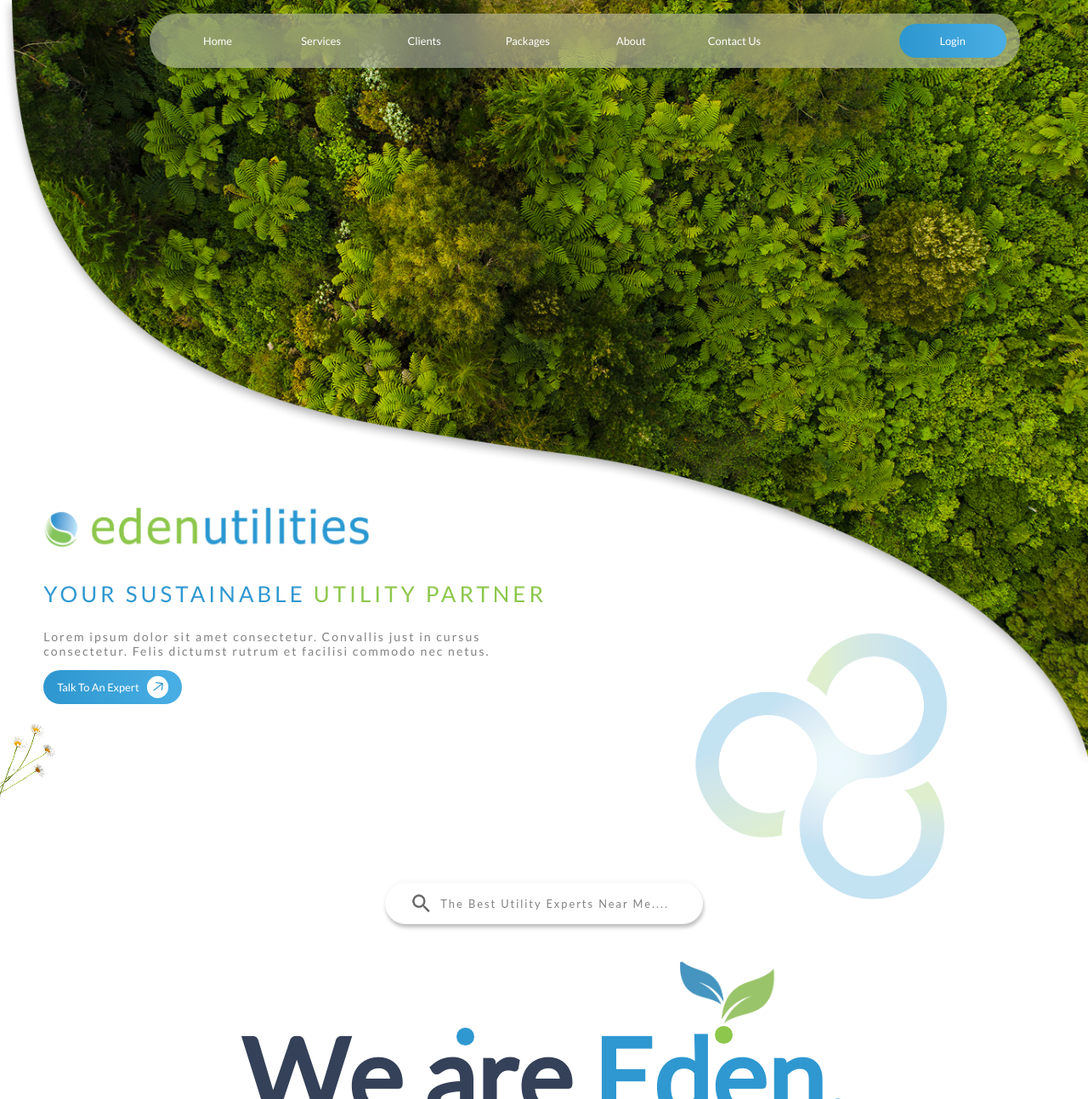
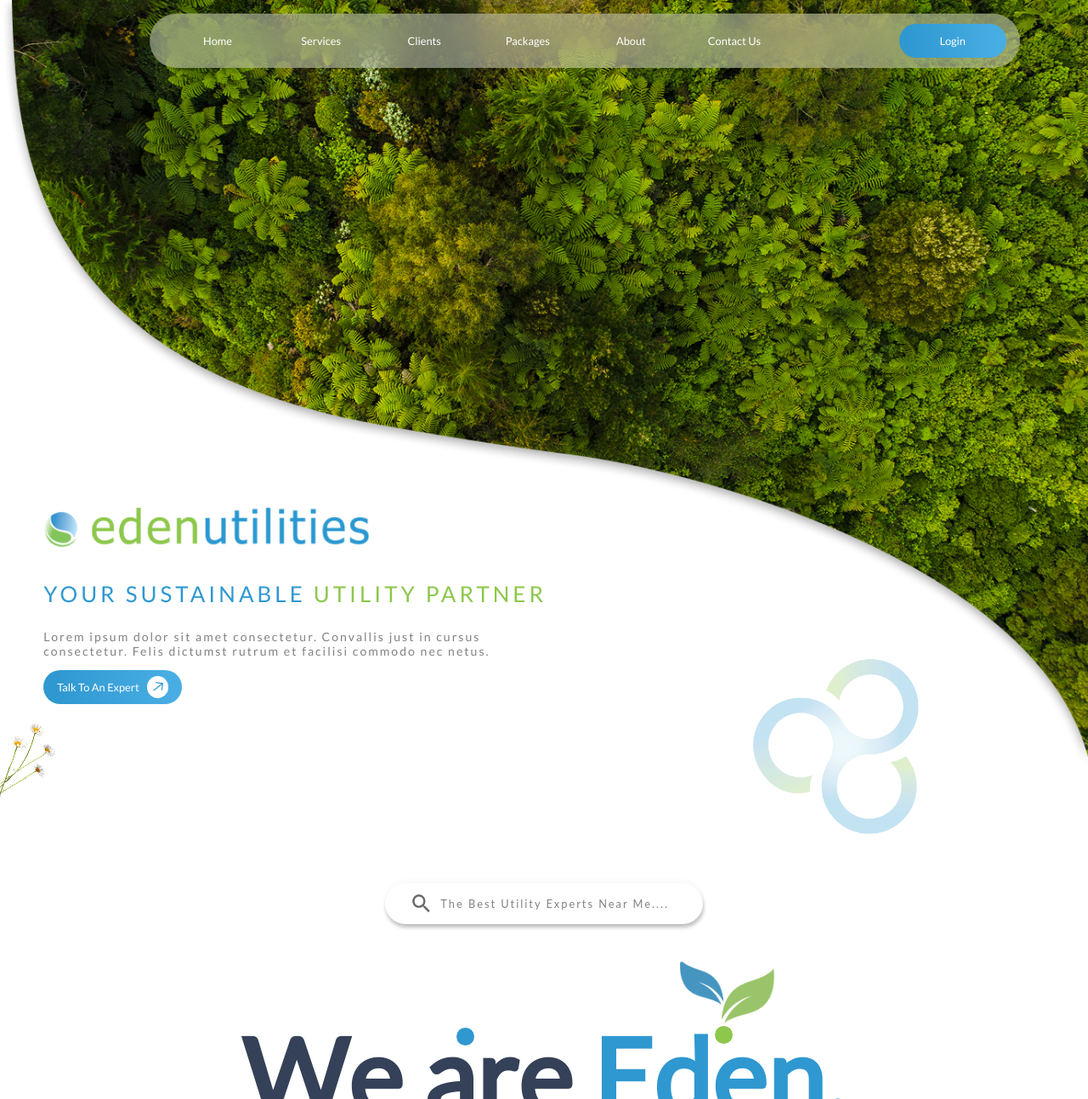
Before and after one commit to simran70875/eden, a React (Vite) app: page / in a window 1280 px wide. Shown: the top 1294 px of the page at 85% size. Built offline with nearby package versions, Linux system fonts and the light colour scheme.

Commit message:
new build added

```diff
--- a/src/App.css
+++ b/src/App.css
@@ -163,10 +163,10 @@ a {
 
 #infinity-logo-transparent {
   position: absolute;
-  bottom: -23vw;
-  right: 9vw;
+  bottom: -16vw;
+  right: 13vw;
   opacity: 28%;
-  width: 29vw;
+  width: 19vw;
 }
 
 #contentSection {
```
Also changed, not shown: 4 other files (tests, documents, lock files or other folders).
